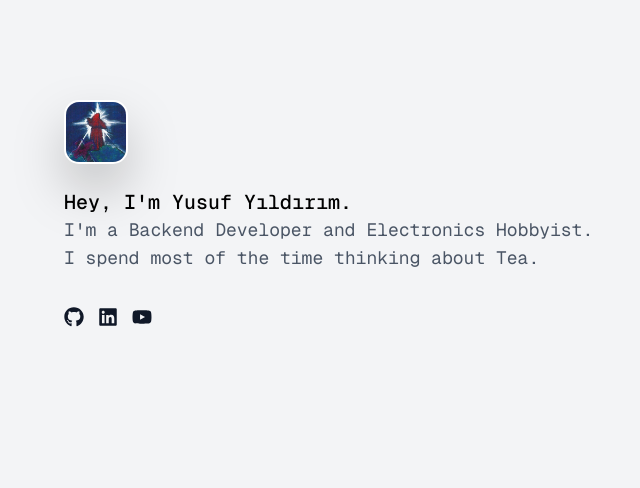
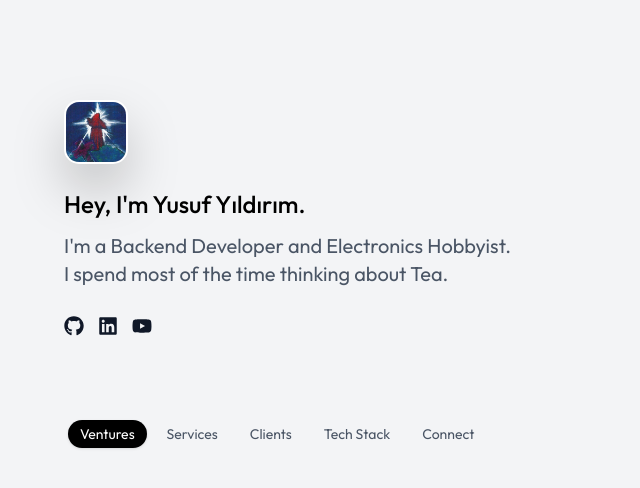
Before and after one commit to antaresrvish/portfolio, a Next.js app: page / in a window 1280 px wide. Shown: the top 488 px of the page, without its empty margins (96-736 px from the left). Built offline with nearby package versions, Linux system fonts and the light colour scheme.

Commit message:
refactor(general): ui changes

```diff
--- a/src/components/effects/blur-fade.tsx
+++ b/src/components/effects/blur-fade.tsx
@@ -13,10 +13,14 @@ export const BlurFade = ({ children, delay = 0 }: { children: any, delay?: numbe
 
   return (
     <div
-      className={`transition-all duration-700 ease-out ${show
+      className={`transition-all duration-700 ease-out transform ${show
           ? 'opacity-100 blur-0 translate-y-0'
           : 'opacity-0 blur-sm translate-y-4'
         }`}
+      style={{
+        transform: show ? 'translateY(0)' : 'translateY(16px)',
+        filter: show ? 'blur(0)' : 'blur(4px)'
+      }}
     >
       {children}
     </div>
--- /dev/null
+++ b/src/components/menu.tsx
@@ -0,0 +1,34 @@
+import { useState } from 'react';
+
+const menuItems = [
+    { id: 'ventures', label: 'Ventures' },
+    { id: 'services', label: 'Services' },
+    { id: 'clients', label: 'Clients' },
+    { id: 'tech-stack', label: 'Tech Stack' },
+    { id: 'connect', label: 'Connect' },
+];
+
+export default function Menu() {
+    const [activeItem, setActiveItem] = useState('ventures');
+
+    return (
+        <nav className="flex justify-start sm:justify-start mt-20 sm:mt-20 px-0">
+            <div className="flex flex-wrap items-center justify-start sm:justify-start rounded-full p-1 max-w-full">
+                {menuItems.map((item) => (
+                    <button
+                        key={item.id}
+                        onClick={() => setActiveItem(item.id)}
+                        className={`
+              relative mr-1 sm:mr-2 px-2 mb-1 sm:px-3 py-1 text-xs sm:text-sm  rounded-full transition-all duration-300 ease-in-out hover:cursor-pointer whitespace-nowrap
+              ${activeItem === item.id
+                                ? 'bg-black text-white shadow-sm'
+                                : 'text-gray-600 hover:text-gray-900'
+                            }
+            `}>
+                        {item.label}
+                    </button>
+                ))}
+            </div>
+        </nav>
+    );
+}
--- a/src/components/profile.tsx
+++ b/src/components/profile.tsx
@@ -1,7 +1,7 @@
 import { IProfile } from '@/types/components/profile';
 import { BlurFade } from './effects/blur-fade';
 
-export default function Profile({ profile }: {profile: IProfile}) {
+export default function Profile({ profile }: { profile: IProfile }) {
     const { title, biography, photoUrl } = profile;
 
     return (
@@ -10,11 +10,15 @@ export default function Profile({ profile }: {profile: IProfile}) {
                 <img src={photoUrl} alt="Profile Image" className="rounded-[15px] border-2 border-white drop-shadow-2xl/20 drop-shadow-black w-16 h-16 mb-6" />
             </BlurFade>
             <BlurFade delay={500}>
-                <span className="mt-2 md:text-xl text-lg font-medium mb-3">{title}</span>
+                <div className='mb-3 md:text-2xl text-lg font-medium'>
+                    <span>{title}</span>
+                </div>
             </BlurFade>
             {biography.map((biography, index) => (
                 <BlurFade delay={750 + index * 100} key={index}>
-                    <span className="md:text-lg text-md text-gray-600">{biography}</span>
+                    <div className="md:text-xl text-md text-gray-600">
+                        <span>{biography}</span>
+                    </div>
                 </BlurFade>
             ))}
         </div>
--- a/src/components/social-links.tsx
+++ b/src/components/social-links.tsx
@@ -6,7 +6,7 @@ import { ISocialLinks } from "@/types/components/social-links";
 export default function socialLinks({ data }: { data: ISocialLinks }) {
     return (
         <BlurFade delay={1250}>
-            <div className="flex mt-8">
+            <div className="flex mt-6">
                 {data.map((item) => {
                     const iconName = ("Fa" + item.icon) as keyof typeof fa6;
                     const IconComponent = fa6[iconName] ? fa6[iconName] : fa6.FaQuestion;
--- a/src/components/utils/tooltip.tsx
+++ b/src/components/utils/tooltip.tsx
@@ -11,12 +11,12 @@ export default function Tooltip({ children, text }: ITooltip) {
       onMouseLeave={() => setIsVisible(false)}>
       {children}
 
-      <div className={`absolute left-1/4 transform -translate-x-1/2 mt-3 px-2 py-1 bg-white font-bold
+      <div className={`absolute left-1/4 transform -translate-x-1/2 mt-3 px-2 py-1 bg-white font-semibold
            text-xs rounded-lg shadow-lg whitespace-nowrap z-50 transition-all duration-300 ease-out
           ${isVisible
-            ? 'opacity-100 translate-y-0 scale-100'
-            : 'opacity-0 -translate-y-2 scale-95 pointer-events-none'
-          }`}>
+          ? 'opacity-100 translate-y-0 scale-100'
+          : 'opacity-0 -translate-y-2 scale-95 pointer-events-none'
+        }`}>
         {text}
       </div>
     </div>
--- a/src/pages/index.tsx
+++ b/src/pages/index.tsx
@@ -1,21 +1,18 @@
 import Profiler from "@/components/profile";
 import SocialLinks from "@/components/social-links";
-import { Geist, Geist_Mono } from "next/font/google";
+import Menu from "@/components/menu";
+import { Outfit } from "next/font/google";
 
-const geistSans = Geist({
+const geistSans = Outfit({
   variable: "--font-geist-sans",
   subsets: ["latin"],
 });
 
-const geistMono = Geist_Mono({
-  variable: "--font-geist-mono",
-  subsets: ["latin"],
-});
 
 export default function Home() {
   return (
     <div
-      className={`${geistSans.className} ${geistMono.className} flex justify-center h-screen bg-gray-100 px-10`}>
+      className={`${geistSans.className} flex justify-center h-screen bg-gray-100 sm:px-10 px-6`}>
       <div className="flex-column md:w-4/5 w-full md:mt-25 mt-20">
         <div className="w-full justify-start">
           <Profiler profile={{
@@ -24,12 +21,14 @@ export default function Home() {
               "I'm a Backend Developer and Electronics Hobbyist.",
               "I spend most of the time thinking about Tea."
             ],
-            photoUrl: "/profile-photo.jpeg"}}/>
+            photoUrl: "/profile-photo.jpeg"
+          }} />
           <SocialLinks data={[
-            {tooltip: "Github Profile", link: "https://www.github.com/antaresrvish", icon: "Github"},
-            {tooltip: "LinkedIn Profile", link: "https://www.linkedin.com/in/antaresrvish", icon: "Linkedin"},
-            {tooltip: "Youtube Profile", link: "https://www.youtube.com/u/antaresrvish", icon: "Youtube"}
-          ]}/>
+            { tooltip: "Github Profile", link: "https://www.github.com/antaresrvish", icon: "Github" },
+            { tooltip: "LinkedIn Profile", link: "https://www.linkedin.com/in/antaresrvish", icon: "Linkedin" },
+            { tooltip: "Youtube Profile", link: "https://www.youtube.com/u/antaresrvish", icon: "Youtube" }
+          ]} />
+          <Menu />
         </div>
       </div>
     </div>
--- /dev/null
+++ b/src/types/components/menu.d.ts
@@ -0,0 +1,3 @@
+export interface IMenu {
+    title: string;
+}
```
